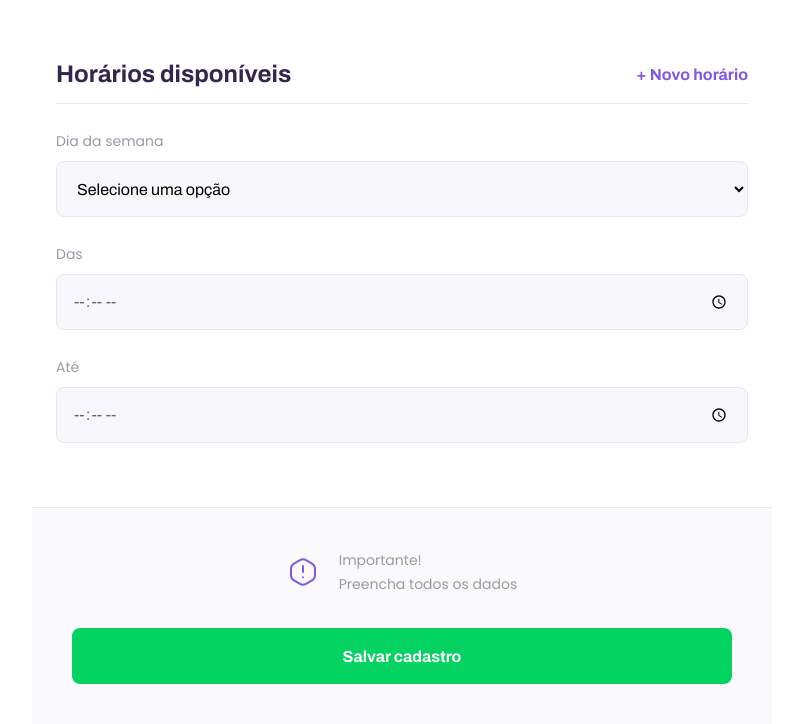
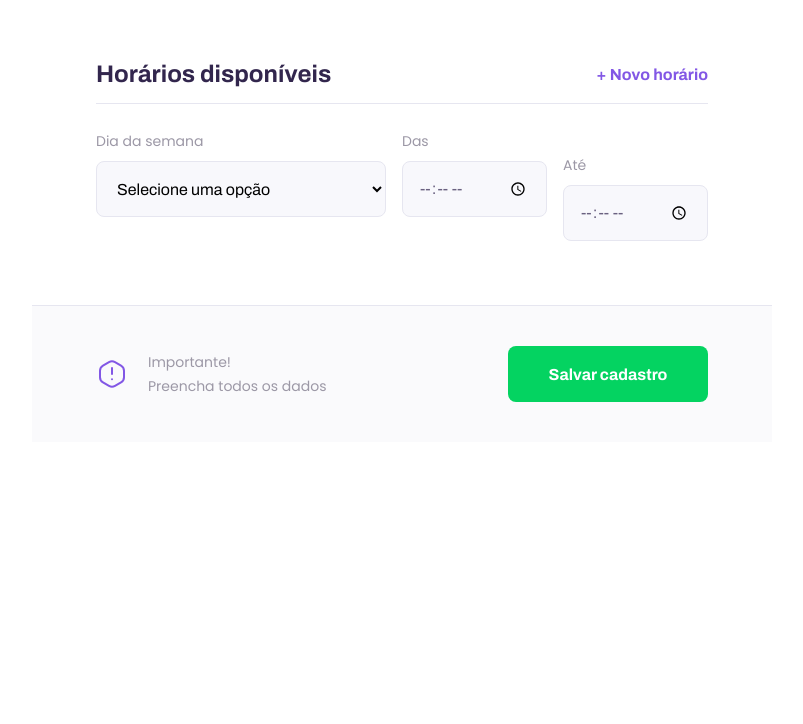
Before and after one commit to CleytonPinheiro/nlw-proffy, a plain HTML site: page give-classes.html in a window 1280 px wide. Shown: the part 1314-2038 px from the top of the page, without its empty margins (238-1041 px from the left). After the commit the page ends 1756 px from the top, so only its background shows below. Drawn offline with Linux system fonts and the light colour scheme.

Commit message:
Implementação responsividade para desktop na page give-classes.

```diff
--- a/give-classes.html
+++ b/give-classes.html
@@ -85,7 +85,7 @@
                 </div>
             </fieldset>
 
-            <fieldset>
+            <fieldset id="schedule-items">
                 <legend>Horários disponíveis
                     <button id="add-time"> + Novo horário </button>
                 </legend>
--- a/styles/partials/page-give-classes.css
+++ b/styles/partials/page-give-classes.css
@@ -117,4 +117,36 @@
         #page-give-classes #container {
             max-width: 100vw;
         }
+
+        #page-give-classes .page-header .header-content {
+            margin-bottom: 0;
+        }
+
+        #page-give-classes main fieldset {
+            padding: 0 64px;
+        }
+
+        .schedule-item {
+            display: grid;
+            grid-template-columns: 2fr 1fr 1fr;
+            column-gap: 1.6rem;
+        }
+
+        #page-give-classes #schedule-items .select-block+.input-block {
+            margin-top: 0;
+        }
+
+        #page-give-classes main footer {
+            padding: 40px 64px;
+
+            display: flex;
+            align-items: center;
+            justify-content: space-between;
+        }
+
+        #page-give-classes main footer button {
+            margin-top: 0;
+
+            width: 200px;
+        }
     }
```
